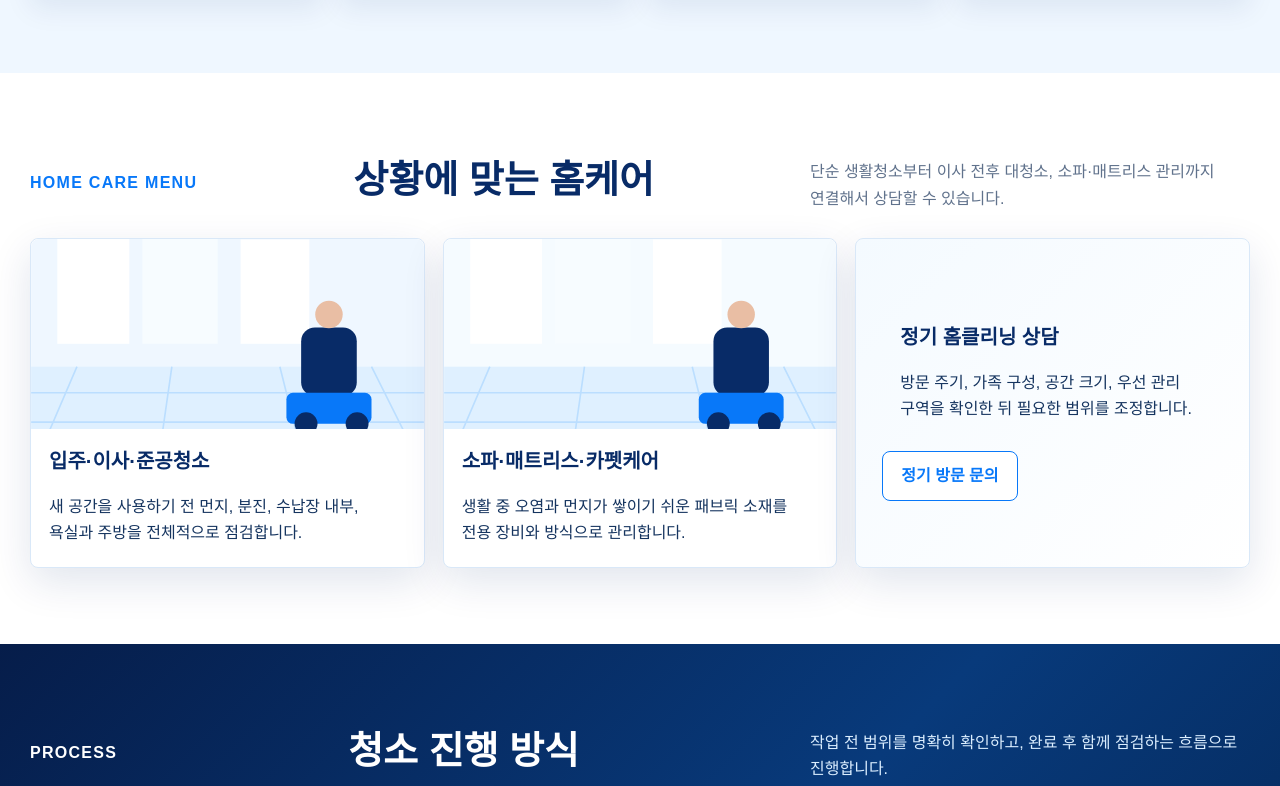
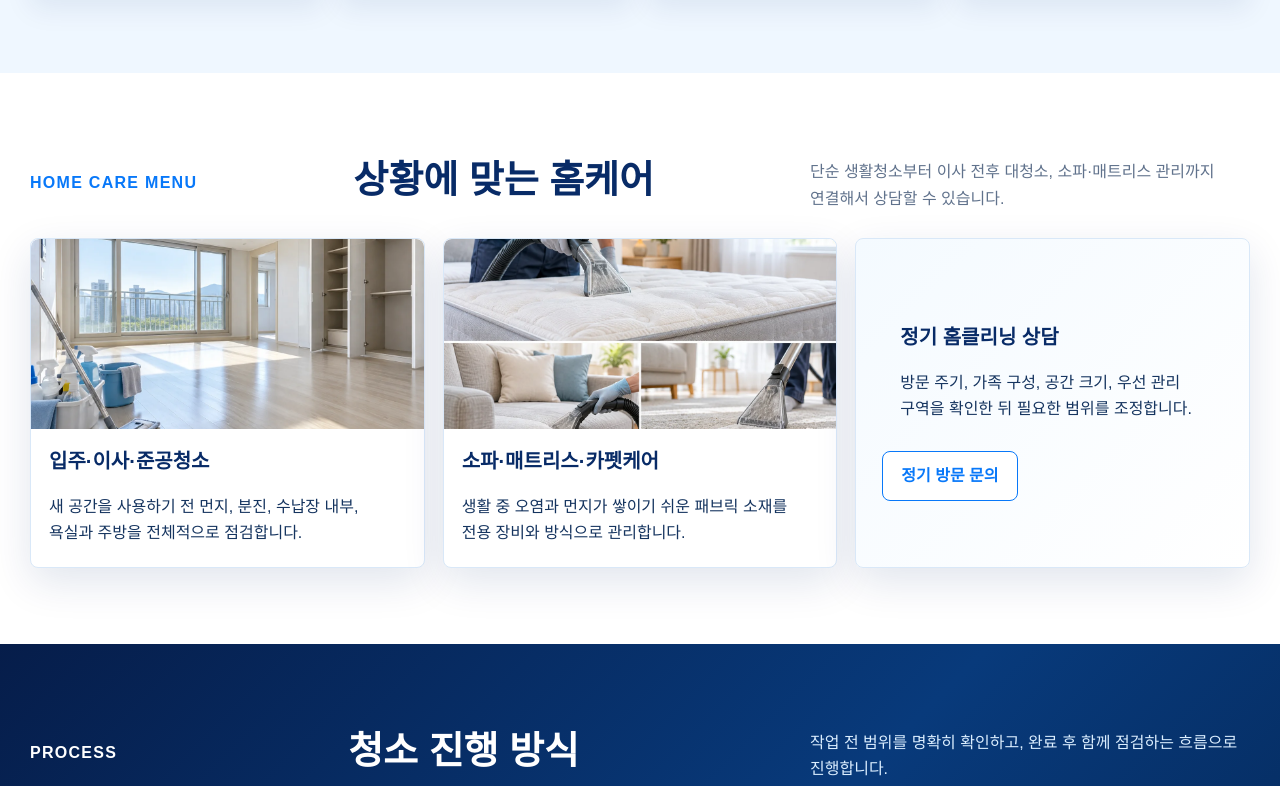
Before and after one commit to sg40331-afk/clean, a website: page home-care/index.html in a window 1280 px wide. Shown: the part 1488-2274 px from the top of the page. Drawn offline with Linux system fonts and the light colour scheme.

Commit message:
Add home cleaning page imagery

```diff
--- a/home-care/index.html
+++ b/home-care/index.html
@@ -35,7 +35,7 @@
             <a class="btn ghost" href="tel:01097304719">전화상담</a>
           </div>
         </div>
-        <img src="/public/images/home-move-in.svg" alt="깨끗하게 정돈된 홈클리닝 공간 이미지">
+        <img src="/public/images/homecare-hero-clean-v1.webp" alt="깨끗하게 정돈된 홈클리닝 생활공간 이미지">
       </div>
     </section>
 
@@ -79,8 +79,8 @@
           <span>단순 생활청소부터 이사 전후 대청소, 소파·매트리스 관리까지 연결해서 상담할 수 있습니다.</span>
         </div>
         <div class="cards homecare-menu">
-          <a class="card" href="/home-care/move-in/"><img src="/public/images/home-move-in.svg" alt="입주·이사·준공청소 현장 이미지"><b>입주·이사·준공청소</b><p>새 공간을 사용하기 전 먼지, 분진, 수납장 내부, 욕실과 주방을 전체적으로 점검합니다.</p></a>
-          <a class="card" href="/home-care/fabric/"><img src="/public/images/home-fabric-care.svg" alt="소파·매트리스·카펫케어 현장 이미지"><b>소파·매트리스·카펫케어</b><p>생활 중 오염과 먼지가 쌓이기 쉬운 패브릭 소재를 전용 장비와 방식으로 관리합니다.</p></a>
+          <a class="card" href="/home-care/move-in/"><img src="/public/images/homecare-move-in-clean-v1.webp" alt="입주·이사·준공청소 현장 이미지"><b>입주·이사·준공청소</b><p>새 공간을 사용하기 전 먼지, 분진, 수납장 내부, 욕실과 주방을 전체적으로 점검합니다.</p></a>
+          <a class="card" href="/home-care/fabric/"><img src="/public/images/homecare-fabric-clean-v1.webp" alt="소파·매트리스·카펫케어 현장 이미지"><b>소파·매트리스·카펫케어</b><p>생활 중 오염과 먼지가 쌓이기 쉬운 패브릭 소재를 전용 장비와 방식으로 관리합니다.</p></a>
           <article class="card homecare-card-note"><b>정기 홈클리닝 상담</b><p>방문 주기, 가족 구성, 공간 크기, 우선 관리 구역을 확인한 뒤 필요한 범위를 조정합니다.</p><a class="btn ghost" href="/contact/">정기 방문 문의</a></article>
         </div>
       </div>
```
Also changed, not shown: public/images/homecare-fabric-clean-v1.webp (added), public/images/homecare-hero-clean-v1.webp (added), public/images/homecare-move-in-clean-v1.webp (added).
